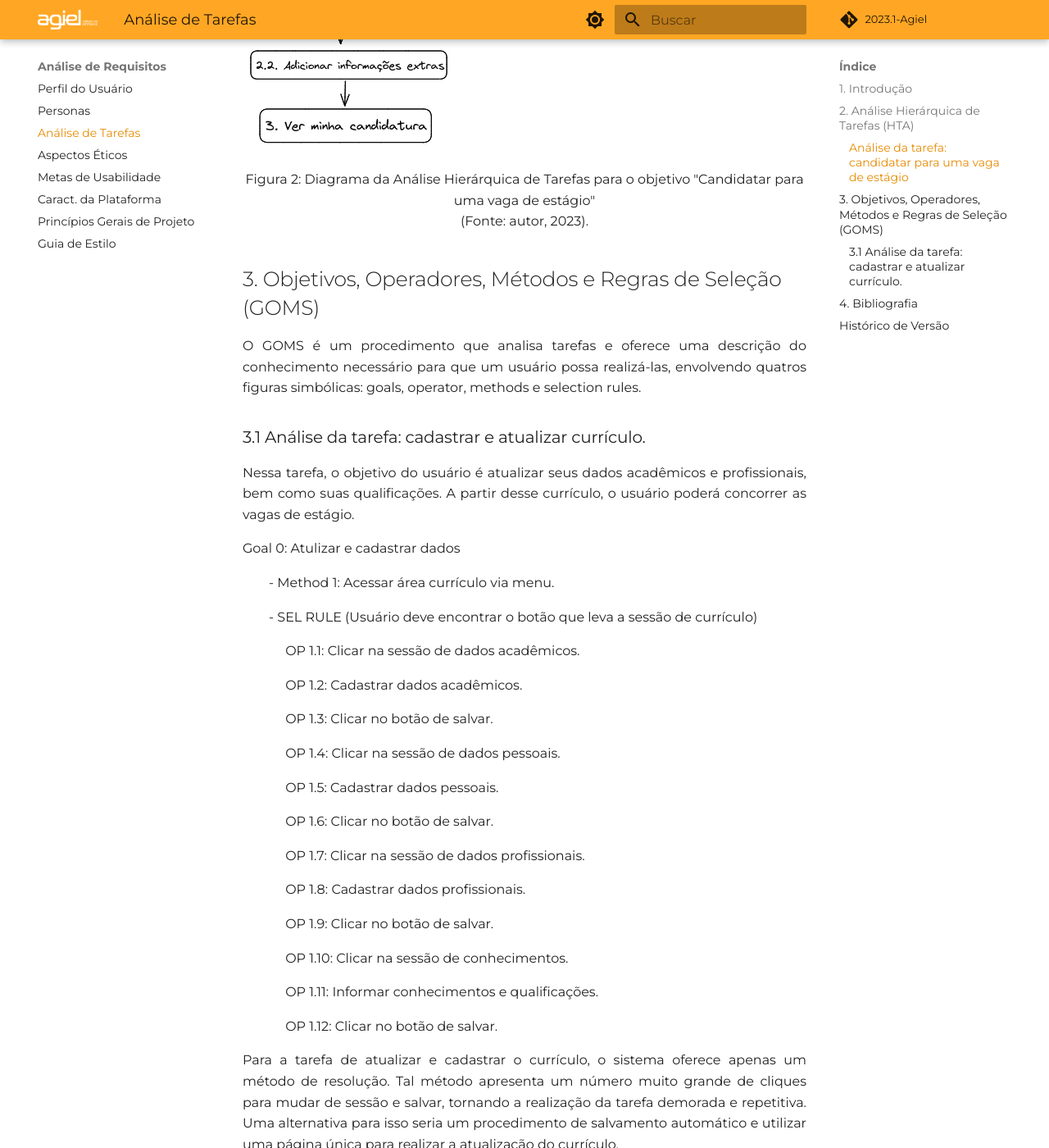
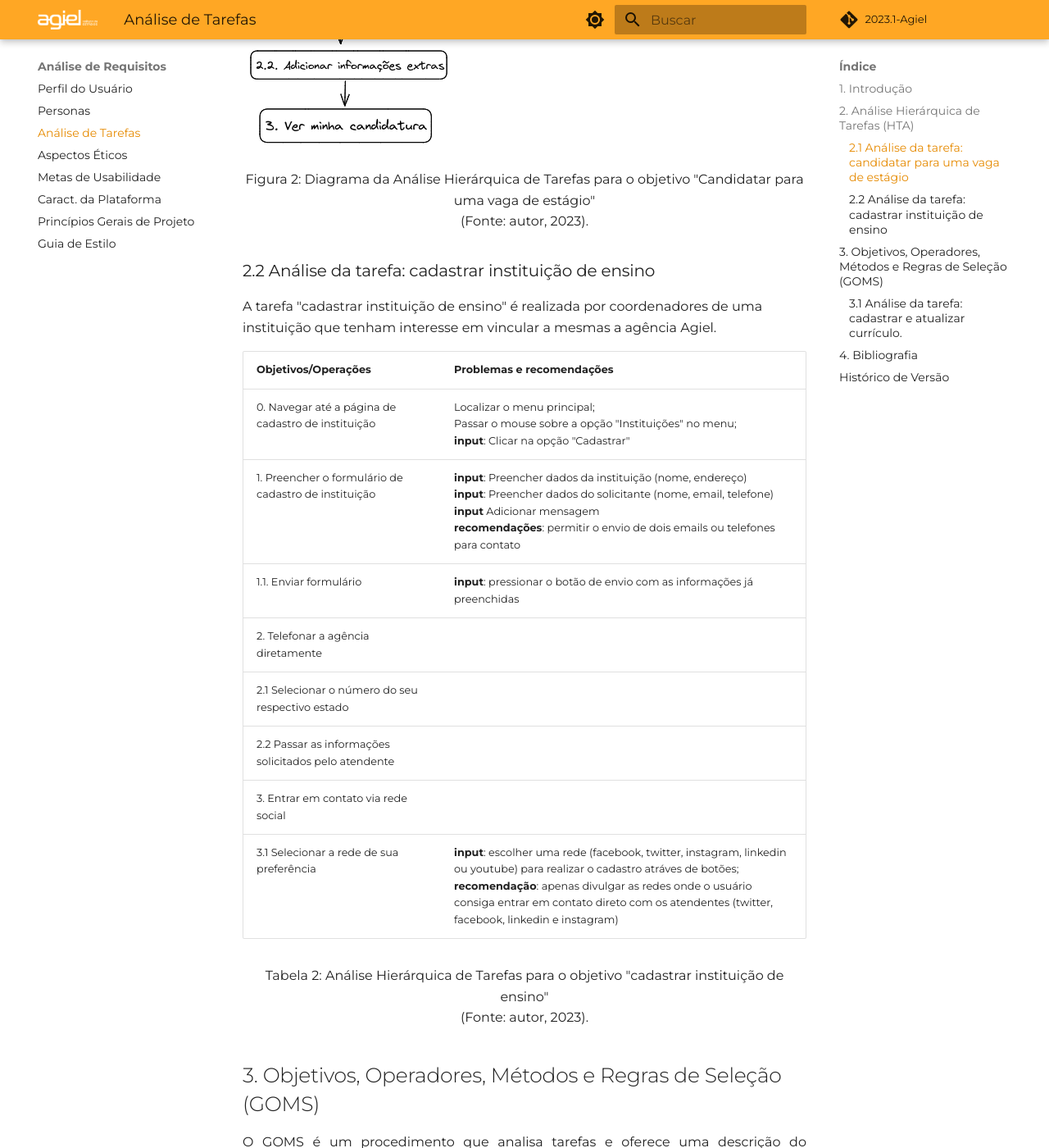
Before and after one commit to Interacao-Humano-Computador/2023.1-Agiel, an MkDocs documentation site: the page built from docs/requisitos/analise_tarefas.md, in a window 1280 px wide and 1400 px high, scrolled down 1817 px. Shown: the whole window at 82% size. Built offline with MkDocs 1.6.1 and Material for MkDocs 9.7.7, drawn with Linux system fonts in a browser that asks for light colours; some web fonts are replaced; comment, search, counter and statistics services are not loaded; some of the changed text lies outside the part shown.

Commit message:
docs: adicionado análise de tarefa (cadastrar instuiçãp)

```diff
--- a/docs/requisitos/analise_tarefas.md
+++ b/docs/requisitos/analise_tarefas.md
@@ -20,7 +20,7 @@ Essa técnica tem o fim de compreender as competências e habilidade exibidas em
 1967). Nesse contexto, uma tarefa é qualquer parte do trabalho que precisa ser realizado. Por sua vez, uma tarefa pode ser definida em objetivos e subobjetivos através de um processo chamado de decomposição de tarefas. Vale ressaltar que cada subobjetivo é alcançado por uma <b>operação</b>, que é a unidade fundamental em HTA.
 </p>
 
-### Análise da tarefa: candidatar para uma vaga de estágio
+### 2.1 Análise da tarefa: candidatar para uma vaga de estágio
 
 A tarefa "candidatar para uma vaga de estágio" é a principal tarefa que o usuário realiza no sistema, já que é sua funcionalidade principal. A Tabela 1 e a Figura 2 apresentam a análise hierárquica dessa tarefa em sua forma textual e de diagrama, respectivamente.
 
@@ -41,6 +41,25 @@ A tarefa "candidatar para uma vaga de estágio" é a principal tarefa que o usu
 <p> Figura 2: Diagrama da Análise Hierárquica de Tarefas para o objetivo "Candidatar para uma vaga de estágio" <br/> (Fonte: autor, 2023).</p>
 </div>
 
+### 2.2 Análise da tarefa: cadastrar instituição de ensino
+
+<p> A tarefa "cadastrar instituição de ensino" é realizada por coordenadores de uma instituição que tenham interesse em vincular a mesmas a agência Agiel.
+</p>
+
+| Objetivos/Operações                    | Problemas e recomendações                                                                                                                                                                                                                                                                                       |
+|----------------------------------------|-----------------------------------------------------------------------------------------------------------------------------------------------------------------------------------------------------------------------------------------------------------------------------------------------------------------|
+| 0. Navegar até a página de cadastro de instituição | Localizar o menu principal; <br/> Passar o mouse sobre a opção "Instituições" no menu; <br/> **input**: Clicar na opção "Cadastrar" |
+| 1. Preencher o formulário de cadastro de instituição             | **input**: Preencher dados da instituição (nome, endereço)<br/> **input**: Preencher dados do solicitante (nome, email, telefone)<br/> **input** Adicionar mensagem <br/> **recomendações**: permitir o envio de dois emails ou telefones para contato |
+| 1.1. Enviar formulário | **input**: pressionar o botão de envio com as informações já preenchidas|
+| 2. Telefonar a agência diretamente | |
+| 2.1 Selecionar o número do seu respectivo estado | |
+| 2.2 Passar as informações solicitados pelo atendente | |
+| 3. Entrar em contato via rede social | |
+| 3.1 Selecionar a rede de sua preferência | **input**: escolher uma rede (facebook, twitter, instagram, linkedin ou youtube) para realizar o cadastro atráves de botões; <br/> **recomendação**: apenas divulgar as redes onde o usuário consiga entrar em contato direto com os atendentes (twitter, facebook, linkedin e instagram)|
+
+<div style="text-align: center">
+<p> Tabela 2: Análise Hierárquica de Tarefas para o objetivo "cadastrar instituição de ensino" <br/>(Fonte: autor, 2023).</p>
+</div>
 
 ## 3. Objetivos, Operadores, Métodos e Regras de Seleção (GOMS)
 
```
